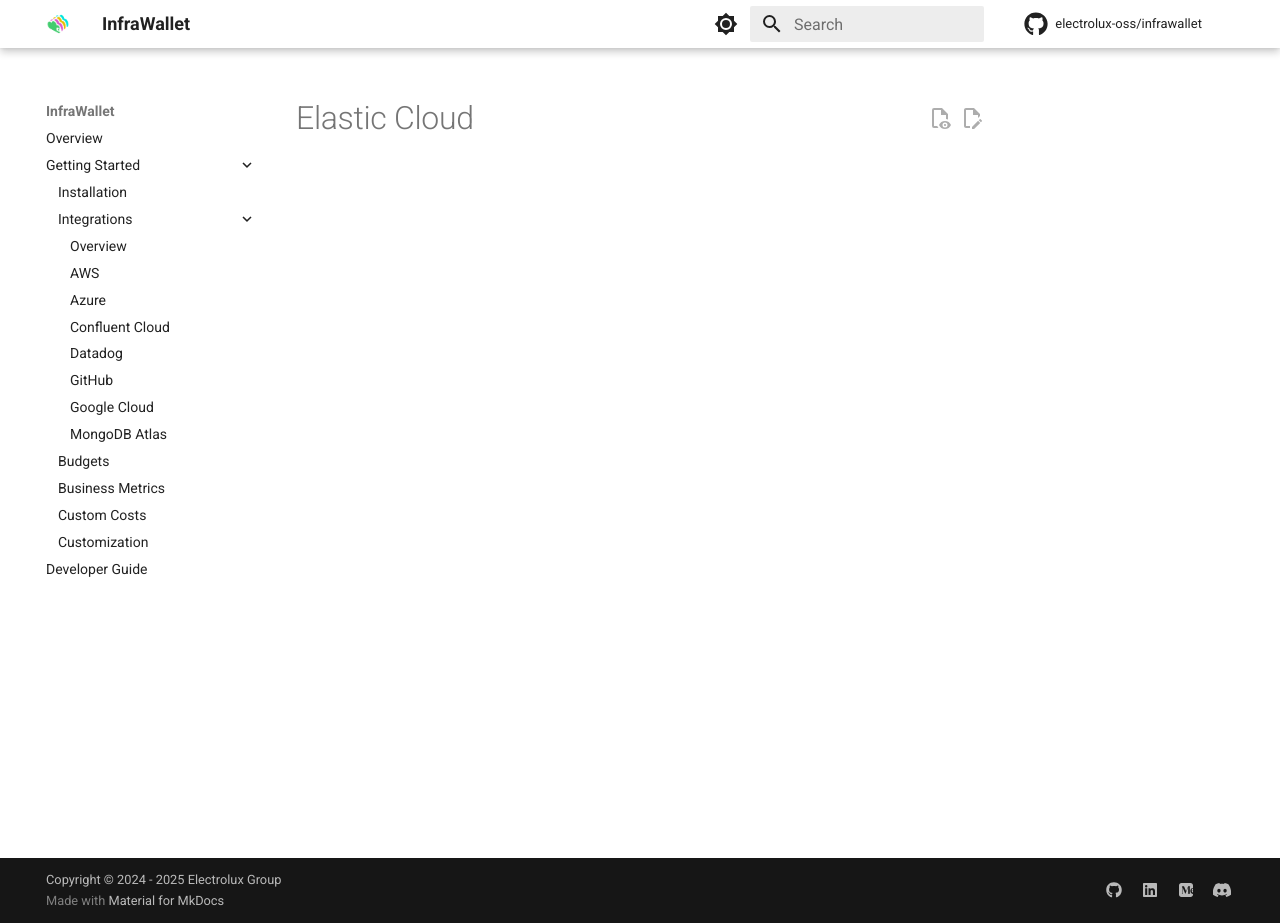
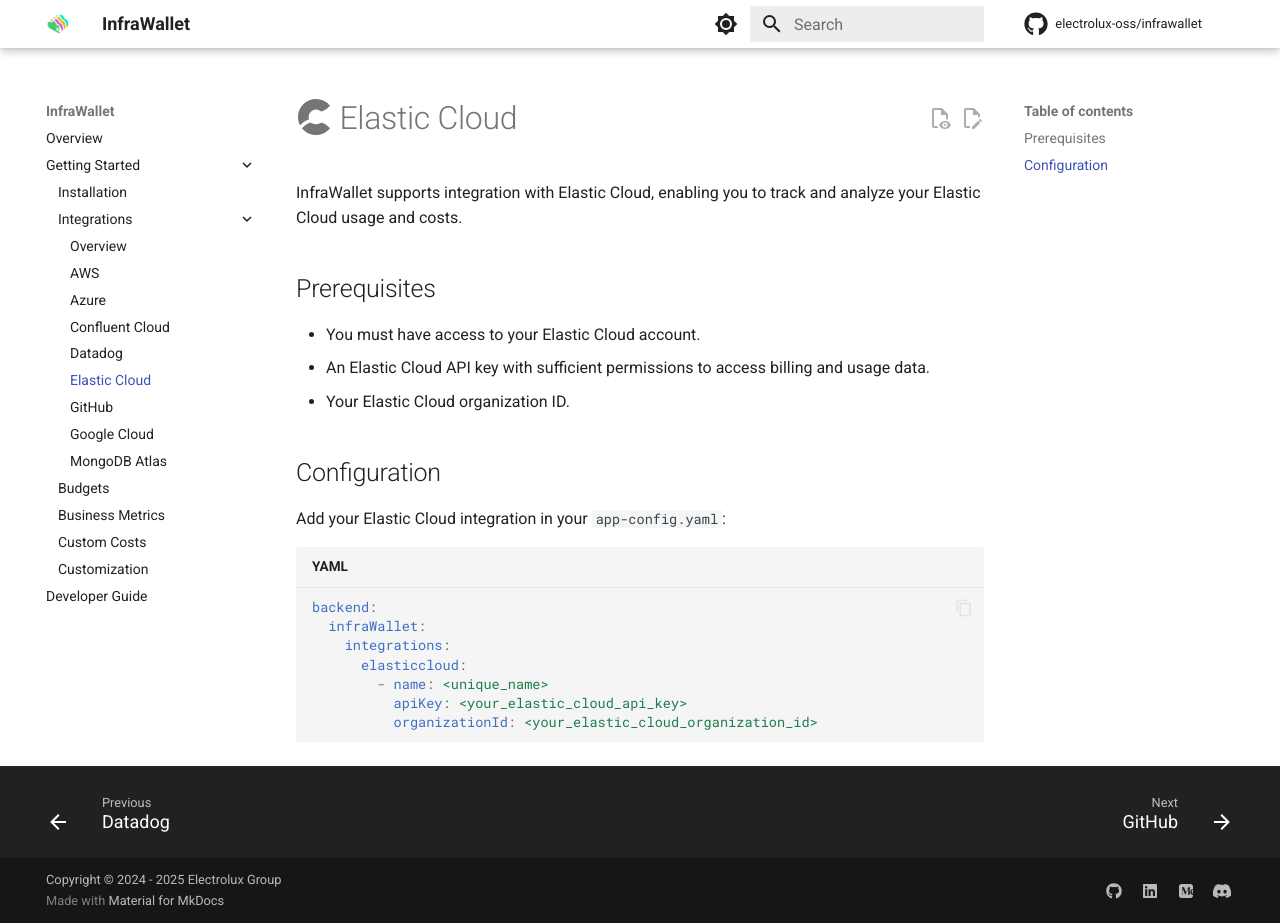
Before and after one commit to electrolux-oss/infrawallet, an MkDocs documentation site: the page built from docs/getting-started/integrations/elastic-cloud.md, in a window 1280 px wide and 923 px high. Built offline with MkDocs 1.6.1 and Material for MkDocs 9.7.7, drawn with Linux system fonts in a browser that asks for light colours; comment, search, counter and statistics services are not loaded.

Commit message:
Add docs for Elastic Cloud (#172)

````diff
--- a/docs/getting-started/integrations/elastic-cloud.md
+++ b/docs/getting-started/integrations/elastic-cloud.md
@@ -1 +1,23 @@
-# Elastic Cloud
+# :simple-elasticcloud: Elastic Cloud
+
+InfraWallet supports integration with Elastic Cloud, enabling you to track and analyze your Elastic Cloud usage and costs.
+
+## Prerequisites
+
+- You must have access to your Elastic Cloud account.
+- An Elastic Cloud API key with sufficient permissions to access billing and usage data.
+- Your Elastic Cloud organization ID.
+
+## Configuration
+
+Add your Elastic Cloud integration in your `app-config.yaml`:
+
+```yaml
+backend:
+  infraWallet:
+    integrations:
+      elasticcloud:
+        - name: <unique_name>
+          apiKey: <your_elastic_cloud_api_key>
+          organizationId: <your_elastic_cloud_organization_id>
+```
--- a/mkdocs.yml
+++ b/mkdocs.yml
@@ -41,7 +41,7 @@
           - Azure: getting-started/integrations/azure.md
           - Confluent Cloud: getting-started/integrations/confluent-cloud.md
           - Datadog: getting-started/integrations/datadog.md
-          #- Elastic Cloud: getting-started/integrations/elastic-cloud.md
+          - Elastic Cloud: getting-started/integrations/elastic-cloud.md
           - GitHub: getting-started/integrations/github.md
           - Google Cloud: getting-started/integrations/google-cloud.md
           - MongoDB Atlas: getting-started/integrations/mongodb-atlas.md
````
